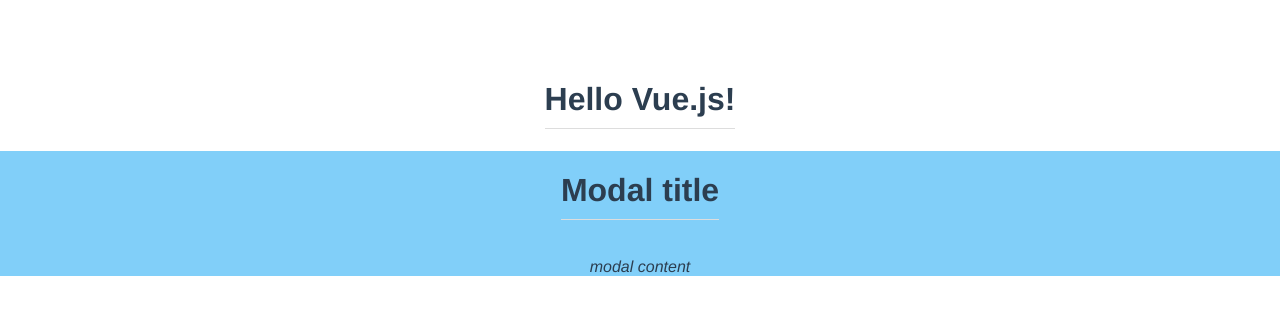
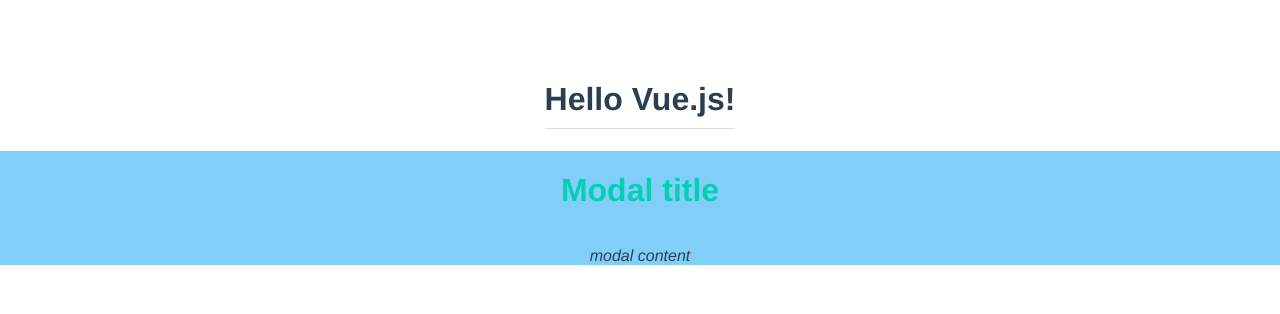
Before and after one commit to LydiahKamuyu/modal-project, a Vue app: page / in a window 1280 px wide. Shown: the top 314 px of the page. Built offline with nearby package versions, Linux system fonts and the light colour scheme.

Commit message:
passing props from the main component to the child components

```diff
--- a/src/App.vue
+++ b/src/App.vue
@@ -1,6 +1,6 @@
 <template>
   <h1>{{ title }}</h1>
-  <Modal/>
+  <Modal header="sign up for a giveaway"/>
 </template>
 
 <script>
--- a/src/components/Modal.vue
+++ b/src/components/Modal.vue
@@ -7,8 +7,13 @@
         </div>
     </div>
 </template>
+<script>
 
-<style>
+export default {
+    props:['header']
+}
+</script>
+<style scoped>
 .modal {
     width: 400px;
     padding: 20px;
@@ -18,13 +23,13 @@
 
 }
 .backdrop {
-    top: 0;
+    top: 1;
     position: fixed-top;
     background:rgba(5, 160, 244, 0.5);
     width: 100%;
     height: 100%;
 }
-.modal h1 {
+h1 {
   color: #03cfb4;
   border: none;
   padding: 0;
```
